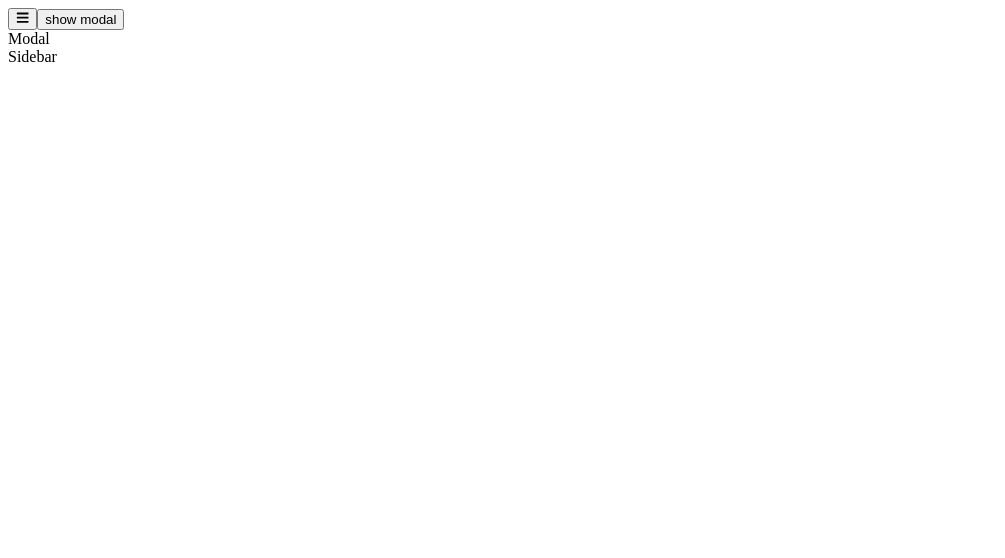
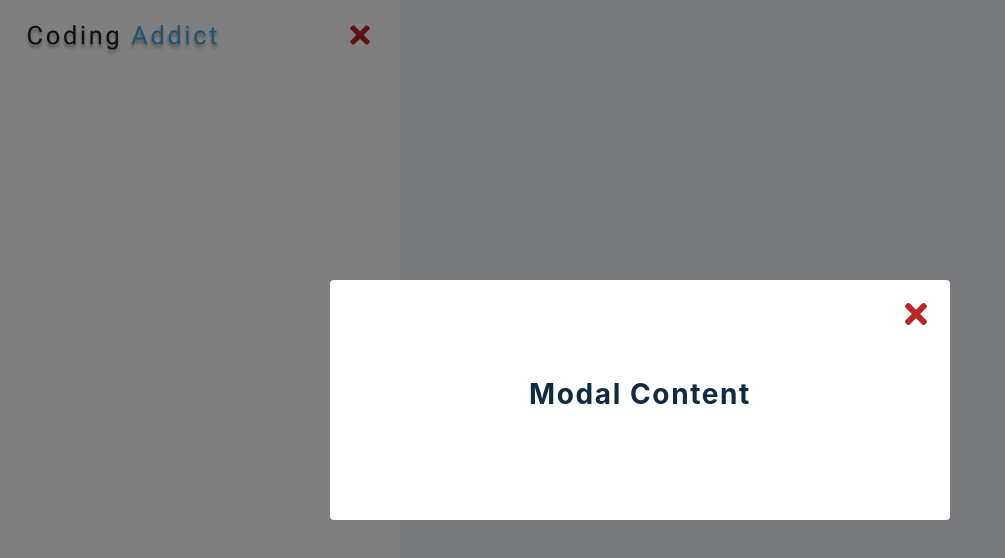
Before and after one commit to veyseltosun/react-sidebar, a React (Create React App) app in the folder sidebar/: page / in a window 1280 px wide. Shown: the top 558 px of the page, without its empty margins (0-1005 px from the left). Built offline with nearby package versions, Linux system fonts and the light colour scheme.

Commit message:
building up components but not functionality.

```diff
--- a/sidebar/src/Modal.jsx
+++ b/sidebar/src/Modal.jsx
@@ -1,8 +1,17 @@
 import React from 'react'
+import {FaTimes} from "react-icons/fa";
+
 
 function Modal() {
   return (
-    <div>Modal</div>
+    <div className={`modal-overlay show-modal`}>
+        <div className='modal-container'>
+            <h3>modal content</h3>
+            <button className='close-modal-btn' >
+                <FaTimes/>
+            </button>
+        </div>
+    </div>
   )
 }
 
--- a/sidebar/src/Sidebar.jsx
+++ b/sidebar/src/Sidebar.jsx
@@ -1,8 +1,19 @@
-import React from 'react'
+import React from 'react';
+import logo from "./logo.svg";
+import {FaTimes} from "react-icons/fa";
+import {social, links} from "./data";
 
 function Sidebar() {
   return (
-    <div>Sidebar</div>
+    <aside className={`sidebar show-sidebar`}>
+        <div className="sidebar-header">
+            <img src={logo} className="logo" alt='codding addict'/>
+            <button className='close-btn' >
+                <FaTimes/>
+            </button>
+        </div>
+
+    </aside>
   )
 }
 
--- a/sidebar/src/index.css
+++ b/sidebar/src/index.css
@@ -0,0 +1,328 @@
+/*
+===============
+Variables
+===============
+*/
+
+:root {
+    /* dark shades of primary color*/
+    --clr-primary-1: hsl(205, 86%, 17%);
+    --clr-primary-2: hsl(205, 77%, 27%);
+    --clr-primary-3: hsl(205, 72%, 37%);
+    --clr-primary-4: hsl(205, 63%, 48%);
+    /* primary/main color */
+    --clr-primary-5: hsl(205, 78%, 60%);
+    /* lighter shades of primary color */
+    --clr-primary-6: hsl(205, 89%, 70%);
+    --clr-primary-7: hsl(205, 90%, 76%);
+    --clr-primary-8: hsl(205, 86%, 81%);
+    --clr-primary-9: hsl(205, 90%, 88%);
+    --clr-primary-10: hsl(205, 100%, 96%);
+    /* darkest grey - used for headings */
+    --clr-grey-1: hsl(209, 61%, 16%);
+    --clr-grey-2: hsl(211, 39%, 23%);
+    --clr-grey-3: hsl(209, 34%, 30%);
+    --clr-grey-4: hsl(209, 28%, 39%);
+    /* grey used for paragraphs */
+    --clr-grey-5: hsl(210, 22%, 49%);
+    --clr-grey-6: hsl(209, 23%, 60%);
+    --clr-grey-7: hsl(211, 27%, 70%);
+    --clr-grey-8: hsl(210, 31%, 80%);
+    --clr-grey-9: hsl(212, 33%, 89%);
+    --clr-grey-10: hsl(210, 36%, 96%);
+    --clr-white: #fff;
+    --clr-red-dark: hsl(360, 67%, 44%);
+    --clr-red-light: hsl(360, 71%, 66%);
+    --clr-green-dark: hsl(125, 67%, 44%);
+    --clr-green-light: hsl(125, 71%, 66%);
+    --clr-black: #222;
+    --transition: all 0.3s linear;
+    --spacing: 0.1rem;
+    --radius: 0.25rem;
+    --light-shadow: 0 5px 15px rgba(0, 0, 0, 0.1);
+    --dark-shadow: 0 5px 15px rgba(0, 0, 0, 0.2);
+    --max-width: 1170px;
+    --fixed-width: 620px;
+  }
+  /*
+  ===============
+  Global Styles
+  ===============
+  */
+
+  *,
+  ::after,
+  ::before {
+    margin: 0;
+    padding: 0;
+    box-sizing: border-box;
+  }
+  body {
+    font-family: -apple-system, BlinkMacSystemFont, 'Segoe UI', Roboto, Oxygen,
+      Ubuntu, Cantarell, 'Open Sans', 'Helvetica Neue', sans-serif;
+    background: var(--clr-grey-10);
+    color: var(--clr-grey-1);
+    line-height: 1.5;
+    font-size: 0.875rem;
+  }
+  ul {
+    list-style-type: none;
+  }
+  a {
+    text-decoration: none;
+  }
+  h1,
+  h2,
+  h3,
+  h4 {
+    letter-spacing: var(--spacing);
+    text-transform: capitalize;
+    line-height: 1.25;
+    margin-bottom: 0.75rem;
+  }
+  h1 {
+    font-size: 3rem;
+  }
+  h2 {
+    font-size: 2rem;
+  }
+  h3 {
+    font-size: 1.25rem;
+  }
+  h4 {
+    font-size: 0.875rem;
+  }
+  p {
+    margin-bottom: 1.25rem;
+    color: var(--clr-grey-5);
+  }
+  @media screen and (min-width: 800px) {
+    h1 {
+      font-size: 4rem;
+    }
+    h2 {
+      font-size: 2.5rem;
+    }
+    h3 {
+      font-size: 1.75rem;
+    }
+    h4 {
+      font-size: 1rem;
+    }
+    body {
+      font-size: 1rem;
+    }
+    h1,
+    h2,
+    h3,
+    h4 {
+      line-height: 1;
+    }
+  }
+  /*  global classes */
+
+  /* section */
+  .section {
+    width: 90vw;
+    margin: 0 auto;
+    max-width: var(--max-width);
+  }
+
+  @media screen and (min-width: 992px) {
+    .section {
+      width: 95vw;
+    }
+  }
+
+  /*
+  ===============
+  Home
+  ===============
+  */
+
+  main {
+    min-height: 100vh;
+    display: flex;
+    justify-content: center;
+    align-items: center;
+  }
+  .sidebar-toggle {
+    position: fixed;
+    top: 2rem;
+    left: 3rem;
+    font-size: 2rem;
+    background: transparent;
+    border-color: transparent;
+    color: var(--clr-primary-5);
+    transition: var(--transition);
+    cursor: pointer;
+    animation: bounce 2s ease-in-out infinite;
+  }
+
+  @keyframes bounce {
+    0% {
+      transform: scale(1);
+    }
+    50% {
+      transform: scale(1.5);
+    }
+    100% {
+      transform: scale(1);
+    }
+  }
+
+  .btn {
+    text-transform: uppercase;
+    background: var(--clr-black);
+    color: var(--clr-white);
+    padding: 0.375rem 0.75rem;
+    letter-spacing: var(--spacing);
+    display: inline-block;
+    transition: var(--transition);
+    font-size: 0.875rem;
+    border: 2px solid var(--clr-black);
+    cursor: pointer;
+    box-shadow: 0 1px 3px rgba(0, 0, 0, 0.2);
+    border-radius: var(--radius);
+    margin: 0.5rem;
+  }
+  .btn:hover {
+    color: var(--clr-black);
+    background: transparent;
+  }
+
+  /*
+  ===============
+  Modal
+  ===============
+  */
+  .modal-overlay {
+    position: fixed;
+    top: 0;
+    left: 0;
+    width: 100%;
+    height: 100%;
+    background: rgba(0, 0, 0, 0.5);
+    display: grid;
+    place-items: center;
+    transition: var(--transition);
+    visibility: hidden;
+    z-index: -1;
+  }
+  /* OPEN/CLOSE MODAL */
+  .show-modal {
+    visibility: visible;
+    z-index: 10;
+  }
+  .modal-container {
+    background: var(--clr-white);
+    border-radius: var(--radius);
+    width: 90vw;
+    height: 30vh;
+    max-width: var(--fixed-width);
+    text-align: center;
+    display: grid;
+    place-items: center;
+    position: relative;
+  }
+  .close-modal-btn {
+    position: absolute;
+    top: 1rem;
+    right: 1rem;
+    font-size: 2rem;
+    background: transparent;
+    border-color: transparent;
+    color: var(--clr-red-dark);
+    cursor: pointer;
+  }
+
+  /*
+  ===============
+  Sidebar
+  ===============
+  */
+  .sidebar-header {
+    display: flex;
+    justify-content: space-between;
+    align-items: center;
+    padding: 1rem 1.5rem;
+  }
+  .close-btn {
+    font-size: 1.75rem;
+    background: transparent;
+    border-color: transparent;
+    color: var(--clr-primary-5);
+    transition: var(--transition);
+    cursor: pointer;
+    color: var(--clr-red-dark);
+    margin-top: 0.2rem;
+  }
+  .close-btn:hover {
+    color: var(--clr-red-light);
+  }
+  .logo {
+    justify-self: center;
+    height: 40px;
+  }
+
+  .links a {
+    display: flex;
+    align-items: center;
+    font-size: 1.25rem;
+    text-transform: capitalize;
+    padding: 1rem 1.5rem;
+    color: var(--clr-grey-3);
+    transition: var(--transition);
+    letter-spacing: var(--spacing);
+  }
+
+  .links a:hover {
+    background: var(--clr-grey-10);
+    color: var(--clr-grey-2);
+  }
+  .links a svg {
+    font-size: 1.5rem;
+    color: var(--clr-grey-5);
+    margin-right: 1rem;
+    transition: var(--transition);
+  }
+  .links a:hover svg {
+    color: var(--clr-grey-4);
+  }
+  .social-icons {
+    justify-self: center;
+    display: flex;
+    padding-bottom: 2rem;
+  }
+  .social-icons a {
+    font-size: 1.5rem;
+    margin: 0 0.5rem;
+    color: var(--clr-primary-5);
+    transition: var(--transition);
+  }
+  .social-icons a:hover {
+    color: var(--clr-primary-1);
+  }
+
+  .sidebar {
+    position: fixed;
+    top: 0;
+    left: 0;
+    width: 100%;
+    height: 100%;
+    background: var(--clr-white);
+    display: grid;
+    grid-template-rows: auto 1fr auto;
+    row-gap: 1rem;
+    box-shadow: var(--clr-red-dark);
+    transition: var(--transition);
+    transform: translate(-100%);
+  }
+  .show-sidebar {
+    transform: translate(0);
+  }
+  @media screen and (min-width: 676px) {
+    .sidebar {
+      width: 400px;
+    }
+  }
```
Also changed, not shown: sidebar/src/logo.svg (added).
